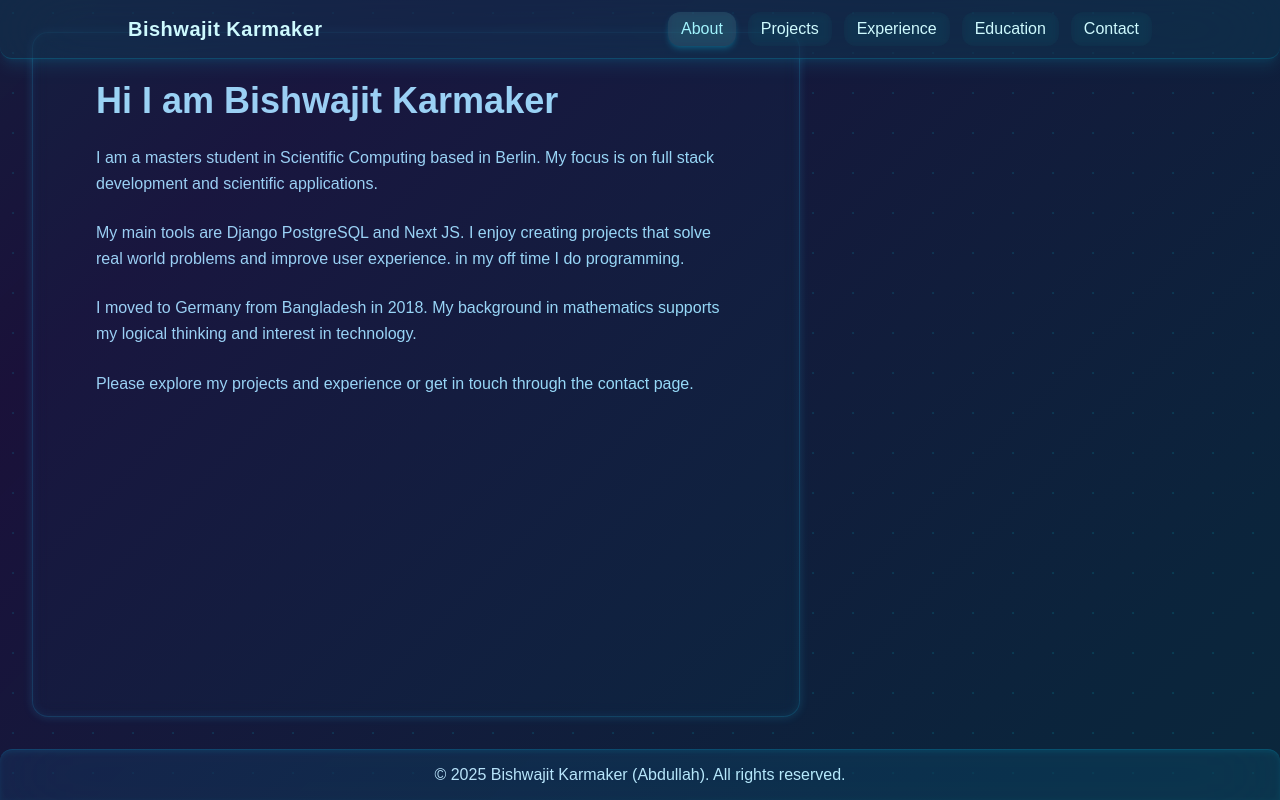
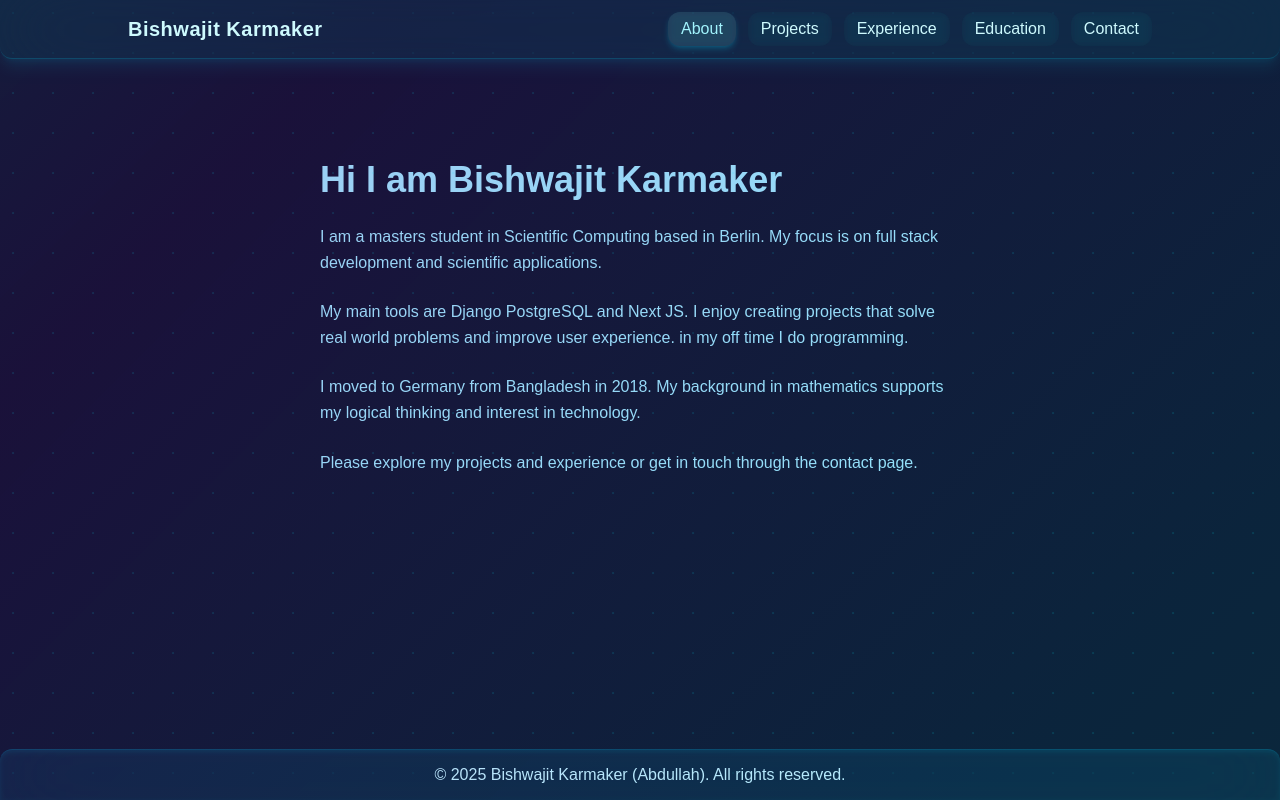
Before and after one commit to Bishwajit93/portfoliosite_frontend, a Next.js app: page / in a window 1280 px wide. Built offline with nearby package versions, Linux system fonts and the light colour scheme.

Commit message:
background fixes

```diff
--- a/src/app/globals.css
+++ b/src/app/globals.css
@@ -165,8 +165,6 @@ form:hover {
   background: rgba(8,145,178,0.06);
   box-shadow: inset 0 0 14px rgba(34,211,238,0.3), 0 0 18px rgba(34,211,238,0.5);
 }
-
-
 form input,
 form textarea,
 form select {
@@ -262,13 +260,3 @@ form {
     opacity: 0.05;
   }
 }
-
-main, section, .page-container {
-  background: rgba(8,145,178,0.04);
-  border: 1px solid rgba(34,211,238,0.2);
-  box-shadow: inset 0 0 10px rgba(34,211,238,0.1), 0 0 10px rgba(34,211,238,0.2);
-  border-radius: 1rem;
-  backdrop-filter: blur(8px);
-  padding: 2rem;
-  margin: 2rem;
-}
```
